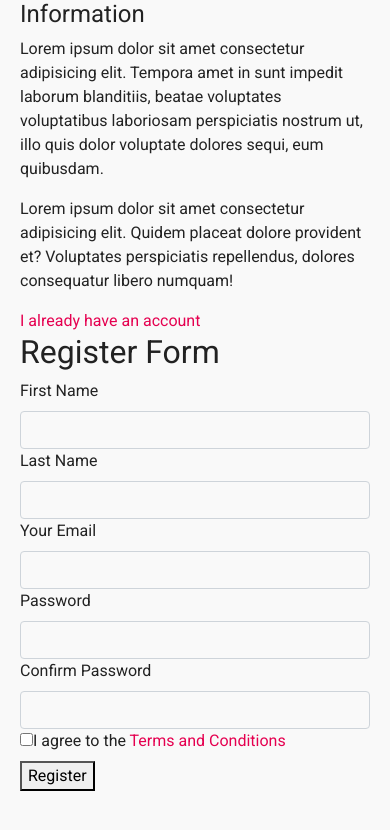
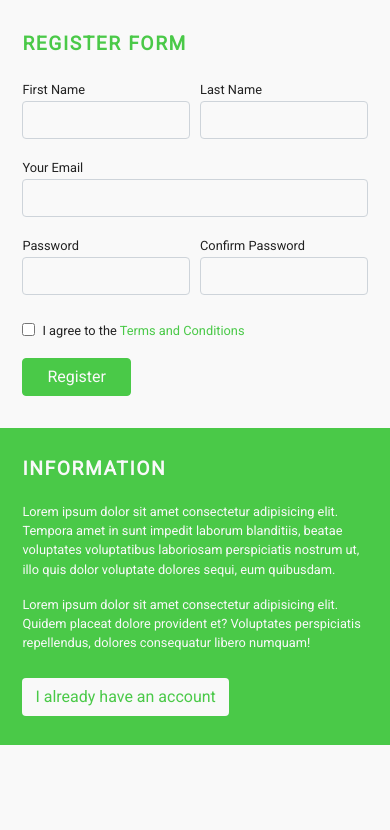
Before and after one commit to 0chriscrew0/fit-together-client, a React (Create React App) app: page /register in a window 390 px wide. Shown: the top 830 px of the page. Built offline with nearby package versions, Linux system fonts and the light colour scheme.

Commit message:
style register component for mobile

```diff
--- a/src/components/User/Register.tsx
+++ b/src/components/User/Register.tsx
@@ -5,10 +5,77 @@ export default class Register extends React.PureComponent {
   render() {
     return (
       <div className="register">
-        <div className="container">
+        <div className="container-fluid">
           <div className="row">
+            <div className="col-md-6 register-form">
+              <h2>Register Form</h2>
+
+              <div className="form-row">
+                <div className="col form-group">
+                  <label htmlFor="firstName">First Name</label>
+                  <input
+                    name="firstName"
+                    type="text"
+                    className="form-control"
+                    id="firstName"
+                  />
+                </div>
+                <div className="col form-group">
+                  <label htmlFor="lastName">Last Name</label>
+                  <input
+                    name="lastName"
+                    type="text"
+                    className="form-control"
+                    id="lastName"
+                  />
+                </div>
+              </div>
+
+              <div className="form-group">
+                <label htmlFor="email">Your Email</label>
+                <input
+                  name="email"
+                  type="email"
+                  className="form-control"
+                  id="email"
+                />
+              </div>
+              <div className="form-row">
+                <div className="col form-group">
+                  <label htmlFor="password">Password</label>
+                  <input
+                    name="password"
+                    type="password"
+                    className="form-control"
+                    id="password"
+                  />
+                </div>
+                <div className="col form-group">
+                  <label htmlFor="confirmPassword">Confirm Password</label>
+                  <input
+                    name="confirmPassword"
+                    type="password"
+                    className="form-control"
+                    id="confirmPassword"
+                  />
+                </div>
+              </div>
+
+              <div className="form-check">
+                <input
+                  className="form-check-input"
+                  type="checkbox"
+                  id="terms"
+                />
+                <label className="form-check-label" htmlFor="terms">
+                  I agree to the{" "}
+                  <Link to="/terms-and-conditions">Terms and Conditions</Link>
+                </label>
+              </div>
+              <button className="btn btn-primary px-4">Register</button>
+            </div>
             <div className="col-md-6 register-info">
-              <h4>Information</h4>
+              <h2>Information</h2>
               <p>
                 Lorem ipsum dolor sit amet consectetur adipisicing elit. Tempora
                 amet in sunt impedit laborum blanditiis, beatae voluptates
@@ -20,64 +87,9 @@ export default class Register extends React.PureComponent {
                 placeat dolore provident et? Voluptates perspiciatis
                 repellendus, dolores consequatur libero numquam!
               </p>
-              <Link to="/login">I already have an account</Link>
-            </div>
-            <div className="col-md-6 register-form">
-              <h2>Register Form</h2>
-
-              <div>
-                <label htmlFor="firstName">First Name</label>
-                <input
-                  name="firstName"
-                  type="text"
-                  className="form-control"
-                  id="firstName"
-                />
-              </div>
-              <div>
-                <label htmlFor="lastName">Last Name</label>
-                <input
-                  name="lastName"
-                  type="text"
-                  className="form-control"
-                  id="lastName"
-                />
-              </div>
-              <div>
-                <label htmlFor="email">Your Email</label>
-                <input
-                  name="email"
-                  type="email"
-                  className="form-control"
-                  id="email"
-                />
-              </div>
-              <div>
-                <label htmlFor="password">Password</label>
-                <input
-                  name="password"
-                  type="password"
-                  className="form-control"
-                  id="password"
-                />
-              </div>
-              <div>
-                <label htmlFor="confirmPassword">Confirm Password</label>
-                <input
-                  name="confirmPassword"
-                  type="password"
-                  className="form-control"
-                  id="confirmPassword"
-                />
-              </div>
-              <div>
-                <input type="checkbox" id="terms" />
-                <label htmlFor="terms">
-                  I agree to the{" "}
-                  <Link to="/terms-and-conditions">Terms and Conditions</Link>
-                </label>
-              </div>
-              <button>Register</button>
+              <Link className="btn btn-white" to="/login">
+                I already have an account
+              </Link>
             </div>
           </div>
         </div>
--- a/src/scss/main.scss
+++ b/src/scss/main.scss
@@ -16,7 +16,7 @@
 @import "components/button";
 
 // 6. Page-specific styles
-@import "pages/home", "pages/join";
+@import "pages/home", "pages/join", "pages/register";
 
 // 7. Themes
 @import "themes/default";
--- /dev/null
+++ b/src/scss/pages/_register.scss
@@ -0,0 +1,51 @@
+.register {
+  .register-form {
+    padding: 2rem 1.4rem;
+
+    h2 {
+      margin-bottom: 1.4rem;
+      color: $primary;
+      text-transform: uppercase;
+      font-size: 1.2rem;
+      letter-spacing: 0.1rem;
+      font-weight: 600;
+    }
+
+    .form-group label {
+      margin-bottom: 0;
+      font-size: 0.8rem;
+    }
+
+    .form-check {
+      margin-top: 0.4rem;
+      margin-bottom: 1rem;
+      label {
+        font-size: 0.8rem;
+        a {
+          color: $primary;
+        }
+      }
+    }
+  }
+
+  .register-info {
+    padding: 1.8rem 1.4rem;
+    background-color: $primary;
+    color: $white;
+    font-size: 0.8rem;
+
+    h2 {
+      margin-bottom: 1.4rem;
+      text-transform: uppercase;
+      font-size: 1.2rem;
+      letter-spacing: 0.1rem;
+      font-weight: 600;
+    }
+
+    .btn-white {
+      background-color: $white;
+      color: $primary;
+      margin-top: 0.6rem;
+    }
+  }
+}
```
Also changed, not shown: src/css/main.css.
